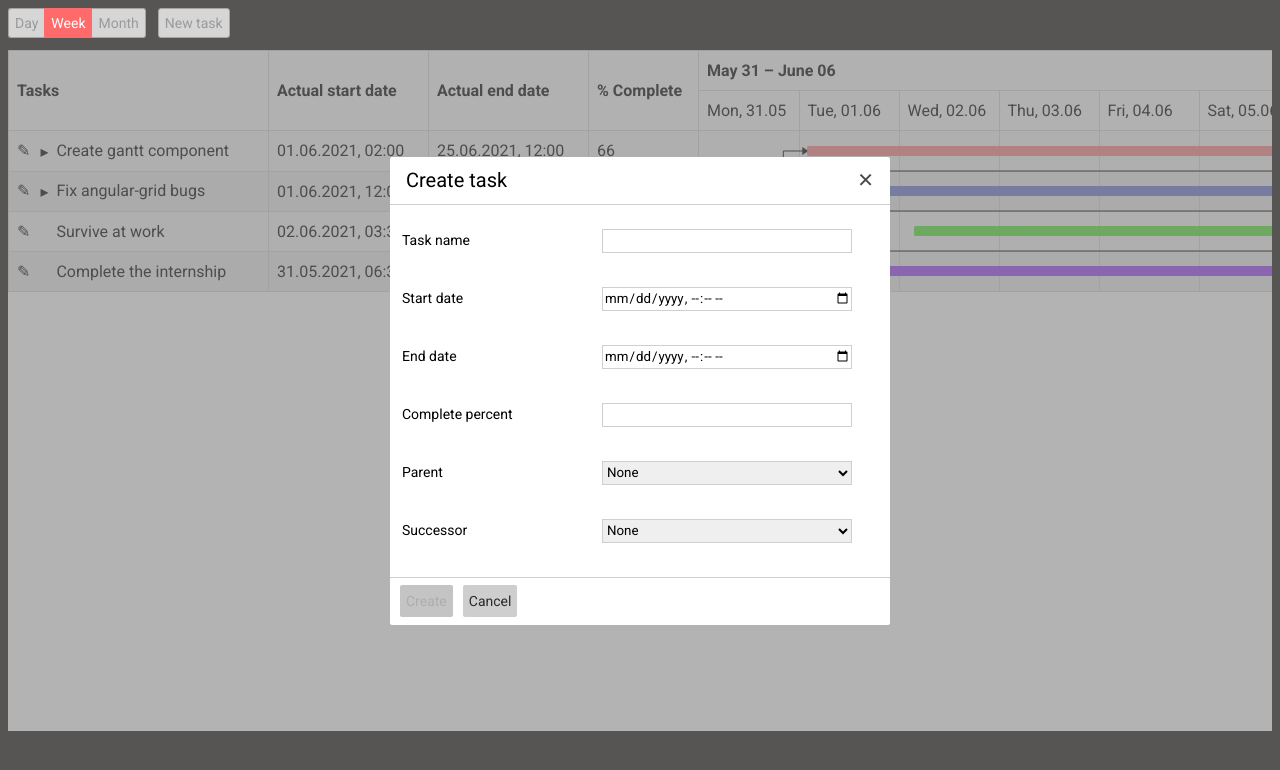
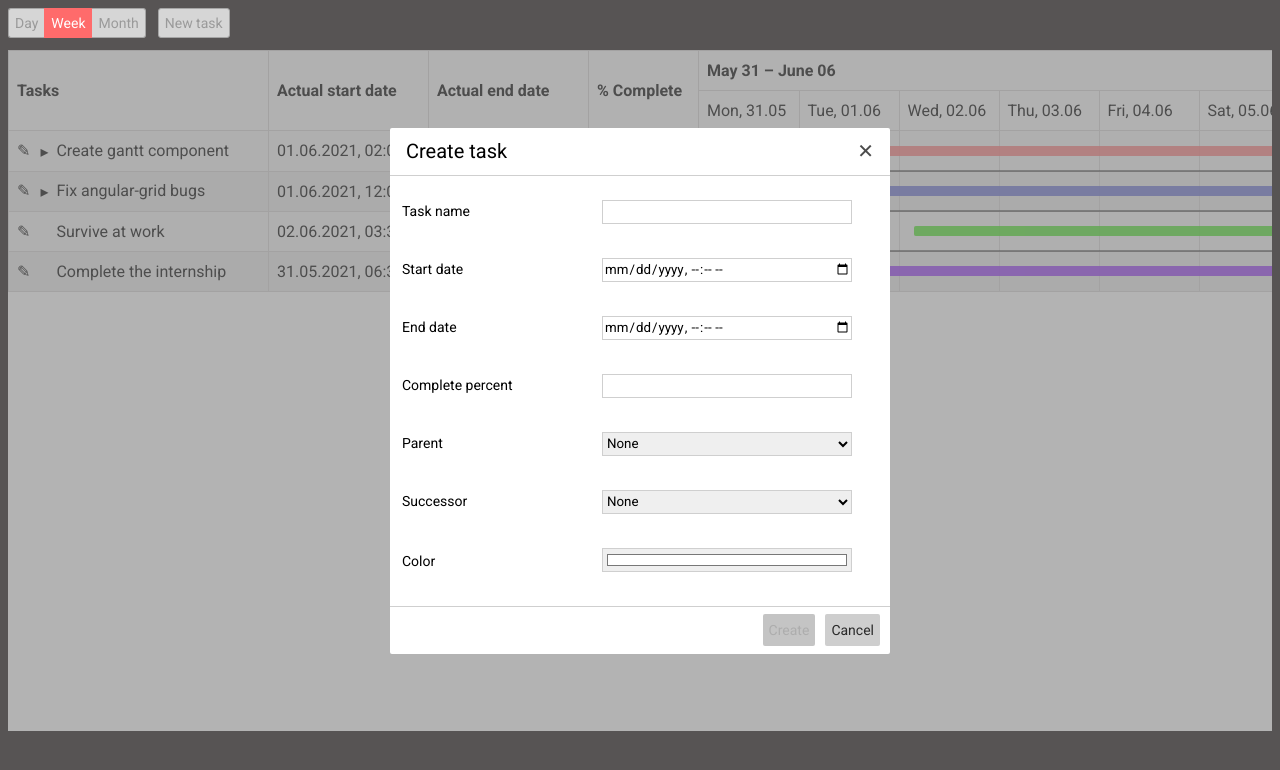
Before and after one commit to Overfirst/angular-gantt, an Angular app: page / in a window 1280 px wide. Both pictures are taken after a click on the button "New task". Shown: the top 770 px of the page. Built offline with nearby package versions, Linux system fonts and the light colour scheme.

Commit message:
Возможность менять цвет таска через модалку

```diff
--- a/src/app/shared/components/gantt/gantt-task-modal/gantt-task-modal.component.html
+++ b/src/app/shared/components/gantt/gantt-task-modal/gantt-task-modal.component.html
@@ -97,6 +97,19 @@
           </div>
         </div>
       </div>
+
+      <div class="input-group">
+        <label>Color</label>
+        <div>
+          <input
+            [(ngModel)]="selectedColor"
+            formControlName="color"
+            type="color"
+          >
+          <div class="validator-box">
+          </div>
+        </div>
+      </div>
     </form>
 
     <form *ngIf="createMode" [formGroup]="form">
@@ -191,6 +204,19 @@
           </div>
         </div>
       </div>
+
+      <div class="input-group">
+        <label>Color</label>
+        <div>
+          <input
+            [(ngModel)]="selectedColor"
+            formControlName="color"
+            type="color"
+          >
+          <div class="validator-box">
+          </div>
+        </div>
+      </div>
     </form>
   </div>
 
@@ -200,6 +226,8 @@
       (click)="deleteClick($event)"
       class="btn btn-delete"
     >Delete</button>
+
+    <div *ngIf="createMode"></div>
 
     <div>
       <button
--- a/src/app/shared/components/gantt/gantt-task-modal/gantt-task-modal.component.ts
+++ b/src/app/shared/components/gantt/gantt-task-modal/gantt-task-modal.component.ts
@@ -43,6 +43,7 @@ export class GanttTaskModalComponent {
   }
 
   public selectedSuccessor: GanttTask | null;
+  public selectedColor: string = '#ffffff'
 
   @Input() public set editData(data: GanttEditModalData) {
     if (this.createMode) {
@@ -52,6 +53,7 @@ export class GanttTaskModalComponent {
     this.editModalData = data;
     this.selectedParent = data.parentTask;
     this.selectedSuccessor = data.currentSuccessor;
+    this.selectedColor = data.task.color || '#ffffff';
 
     const endControl = new FormControl(this.service.convertDateToInput(data.task.endDate), [
       Validators.required,
@@ -76,7 +78,8 @@ export class GanttTaskModalComponent {
         Validators.max(100)
       ]),
       possibleParents: new FormControl(null),
-      successor: new FormControl(null)
+      successor: new FormControl(null),
+      color: new FormControl(null)
     });
   }
 
@@ -110,7 +113,8 @@ export class GanttTaskModalComponent {
         Validators.max(100)
       ]),
       possibleParents: new FormControl(null),
-      successor: new FormControl(null)
+      successor: new FormControl(null),
+      color: new FormControl(null)
     });
   }
 
@@ -140,6 +144,7 @@ export class GanttTaskModalComponent {
       readyPercent: data.readyPercent,
       startDate: new Date(data.startDate),
       endDate: new Date(data.endDate),
+      color: this.selectedColor
     };
 
     if (!this.createMode) {
--- a/src/app/shared/components/gantt/gantt-task-progress/gantt-task-progress.component.ts
+++ b/src/app/shared/components/gantt/gantt-task-progress/gantt-task-progress.component.ts
@@ -46,7 +46,11 @@ export class GanttTaskProgressComponent {
   ) {}
 
   public get color(): string {
-    return this.data.task.color || GanttTaskProgressComponent.defaultColor;
+    if (!this.data.task.color) {
+      this.data.task.color = GanttTaskProgressComponent.defaultColor;
+    }
+
+    return this.data.task.color;
   }
 
   public get title(): string {
--- a/src/app/shared/components/gantt/gantt.component.ts
+++ b/src/app/shared/components/gantt/gantt.component.ts
@@ -137,6 +137,7 @@ export class GanttComponent implements AfterViewInit {
     task.readyPercent = data.task.readyPercent;
     task.startDate = data.task.startDate;
     task.endDate = data.task.endDate;
+    task.color = data.task.color;
 
     this.tasks = [...this.tasks];
 
```
